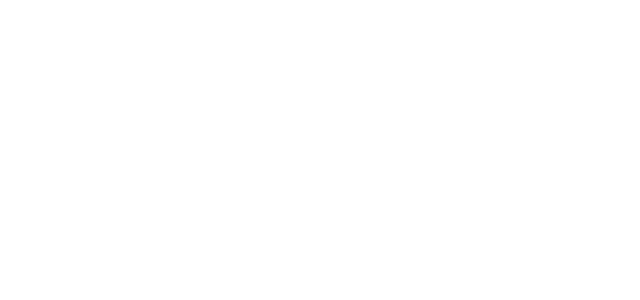
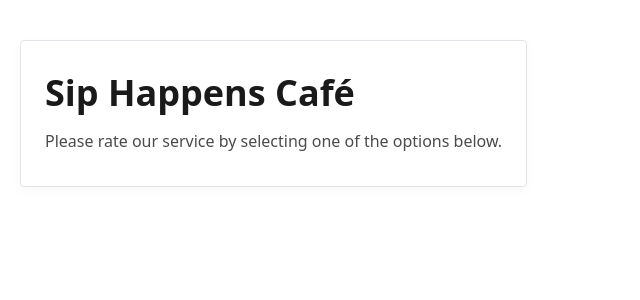
Before and after one commit to Volodymyr-UA-1/02-react-cafe, a React (Vite) app: page / in a window 1280 px wide. Shown: the top 300 px of the page, without its empty margins (0-640 px from the left). Built offline with nearby package versions, Linux system fonts and the light colour scheme.

Commit message:
add section CafeInfo

```diff
--- a/src/components/App/App.tsx
+++ b/src/components/App/App.tsx
@@ -1,3 +1,15 @@
+import CafeInfo from "../CafeInfo/CafeInfo";
+import css from "./App.module.css";
+
 export default function App() {
-  return <></>;
+  return (
+    <div className={css.app}>
+      <div className={css.container}>
+        <CafeInfo
+          title="Sip Happens Café"
+          description="Please rate our service by selecting one of the options below."
+        />
+      </div>
+    </div>
+  );
 }
--- a/src/components/CafeInfo/CafeInfo.tsx
+++ b/src/components/CafeInfo/CafeInfo.tsx
@@ -0,0 +1,13 @@
+import css from "./CafeInfo.module.css";
+interface CafeInfoProps {
+  title: string;
+  description: string;
+}
+export default function CafeInfo({ title, description }: CafeInfoProps) {
+  return (
+    <div className={css.container}>
+      <h1 className={css.title}>{title}</h1>
+      <p className={css.description}>{description}</p>
+    </div>
+  );
+}
```
Also changed, not shown: src/components/CafeInfo/CafeInfo.module.css (renamed from src/components/CafeInfo/CareInfo.module.css).
